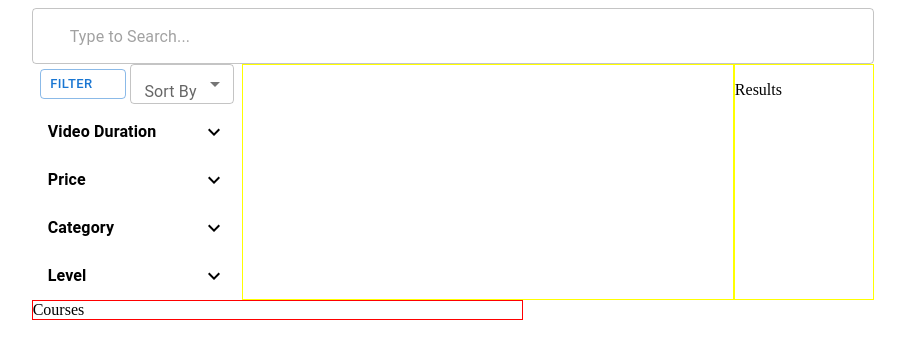
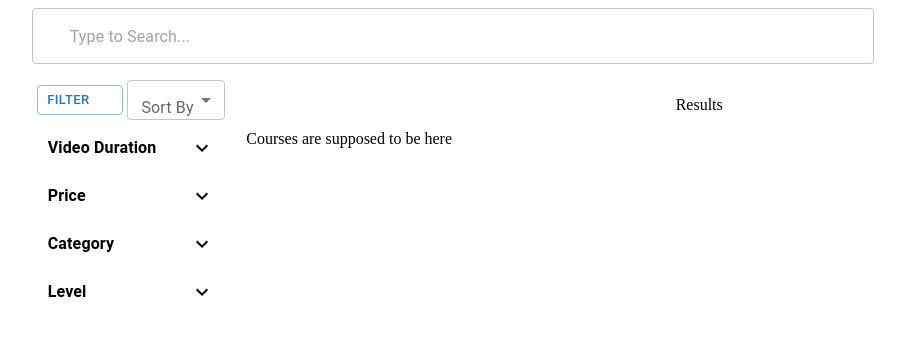
Before and after one commit to ismaC95/WebCloudApp_CA, a React (Vite) app in the folder courses-app/: page / in a window 1280 px wide. Shown: the top 358 px of the page, without its empty margins (187-1092 px from the left). Built offline with nearby package versions, Linux system fonts and the light colour scheme; some icons are missing.

Commit message:
Added working Clear All button to filter chips

```diff
--- a/courses-app/src/components/CheckboxFilter.jsx
+++ b/courses-app/src/components/CheckboxFilter.jsx
@@ -1,5 +1,5 @@
 import React from 'react';
-import { List, ListItem, ListItemButton, ListItemText, Checkbox, Collapse } from '@mui/material';
+import { List, ListItemButton, ListItemText, Checkbox, Collapse } from '@mui/material';
 import { ExpandLess, ExpandMore } from '@mui/icons-material';
 
 const CheckboxFilter = ({ title, options, selected, onChange }) => {
--- /dev/null
+++ b/courses-app/src/components/CourseCard.jsx
@@ -0,0 +1,9 @@
+import React from 'react'
+
+const CourseCard = () => {
+  return (
+    <div>Courses are supposed to be here</div>
+  )
+}
+
+export default CourseCard
--- a/courses-app/src/components/CourseFilter.jsx
+++ b/courses-app/src/components/CourseFilterBtn.jsx
@@ -6,7 +6,7 @@ import CheckboxFilter from './CheckboxFilter';
 
 // const sortByOptions = ['Most Popular', 'Highest Rated', 'Newest']
 
-const CourseFilter = ({filters, setFilters}) => {
+const CourseFilterBtn = ({filters, setFilters}) => {
     const [sortBy, setSortBy] = useState('');
 
     const handleChange = (e) => {
@@ -79,4 +79,4 @@ const CourseFilter = ({filters, setFilters}) => {
   )
 }
 
-export default CourseFilter;
+export default CourseFilterBtn;
--- a/courses-app/src/components/FilterChip.jsx
+++ b/courses-app/src/components/FilterChip.jsx
@@ -1,12 +1,30 @@
-import { Chip, Stack } from '@mui/material'
+import { useState, useEffect } from 'react'
+import { Chip, Stack, Button, Fade } from '@mui/material'
+
 
 const FilterChip = ({filters, setFilters}) => {
+  const [showClear, setShowClear] = useState(false);
+
   const handleDelete = (category, value) => {
     const updated = filters[category].filter(v=> v !== value);
     setFilters({ ...filters, [category]: updated });
   };
 
   const chips = [];
+
+  //Once there's a chip, show Clear All button that will update Filters to empty
+  const handleClearAll = () => {
+    const cleared = Object.fromEntries(
+      Object.keys(filters).map(key => [key, []])
+    );
+    setFilters(cleared);
+  };
+
+  //Check if there's at least on chip to show "clear all"
+  useEffect(()=>{
+    const hasChips = Object.values(filters).some(arr => arr.length > 0);
+    setShowClear(hasChips);
+  }, [filters]);
 
   Object.entries(filters).forEach(([category, values]) => {
     values.forEach(value=> {
@@ -22,8 +40,17 @@ const FilterChip = ({filters, setFilters}) => {
     });
   });
 
+
+
     return (
-    <Stack direction="row" flexWrap="wrap">{chips}</Stack>
+    <Stack direction="row" flexWrap="wrap" >
+      {chips}
+      <Fade in={showClear}>
+        <Button variant="text" size="small" onClick={handleClearAll}>
+          Clear all
+        </Button>
+      </Fade>
+    </Stack>
 )
 }
 
--- a/courses-app/src/pages/CourseList.jsx
+++ b/courses-app/src/pages/CourseList.jsx
@@ -3,8 +3,9 @@ import { Grid } from '@mui/material'
 
 
 import SearchBar from "../components/SearchBar"
-import CourseFilter from "../components/CourseFilter"
+import CourseFilterBtn from "../components/CourseFilterBtn"
 import FilterChip from "../components/FilterChip"
+import CourseCard from '../components/CourseCard'
 
 
 function CourseList() {
@@ -17,31 +18,35 @@ function CourseList() {
 
 
   return (
-    <Grid container>
-        <Grid size={{xs: 12, sm: 8}} offset={{xs: 0, sm: 2}}>
-            <Grid container
-                // spacing={2}
-                sx={{
-                    justifyContent: "center",
-                    alignItems: "center",
-                }}
-                // style ={{border:"1px solid yellow"}}
-                >
+    <Grid container justifyContent={"center"}>
+        <Grid size={{xs: 12, sm: 8}}>
+            <Grid container spacing={2} justifyContent={"center"} alignItems="center">
                 <Grid size={12}>
                     <SearchBar />
                 </Grid>
+
+                {/* ----Main Content---- */}
                 <Grid container size= {12}>
+                    {/* Left column */}
                     <Grid size={{xs: 12, sm: 4, md: 3, lg: 3}}>
-                        <CourseFilter filters={filters} setFilters={setFilters}/>
+                        <CourseFilterBtn filters={filters} setFilters={setFilters}/>
                     </Grid>
-                    <Grid size={{sm: 8, md: 7}} style ={{border:"1px solid yellow"}}>
-                        <FilterChip filters={filters} setFilters={setFilters}/>
-                    </Grid>
-                    <Grid size={2} style ={{border:"1px solid yellow"}}>
-                        <p>Results</p>
-                    </Grid>
-                    <Grid size={{xs: 12, sm: 8, md: 7}} style ={{border:"1px solid red"}}>
-                        Courses
+
+                    {/* Right Row top */}
+                    <Grid size={{xs: 12, sm: 8, md: 9}}>
+                        <Grid container spacing={2}>
+                            <Grid size={8}>
+                                <FilterChip filters={filters} setFilters={setFilters}/>
+                            </Grid>
+                            <Grid size={4}>
+                                <p>Results</p>
+                            </Grid>
+                        </Grid>
+
+                        {/* Bottom right column (Courses) */}
+                        <Grid size={12}>
+                            <CourseCard />
+                        </Grid>
                     </Grid>
                 </Grid>
             </Grid>
```
